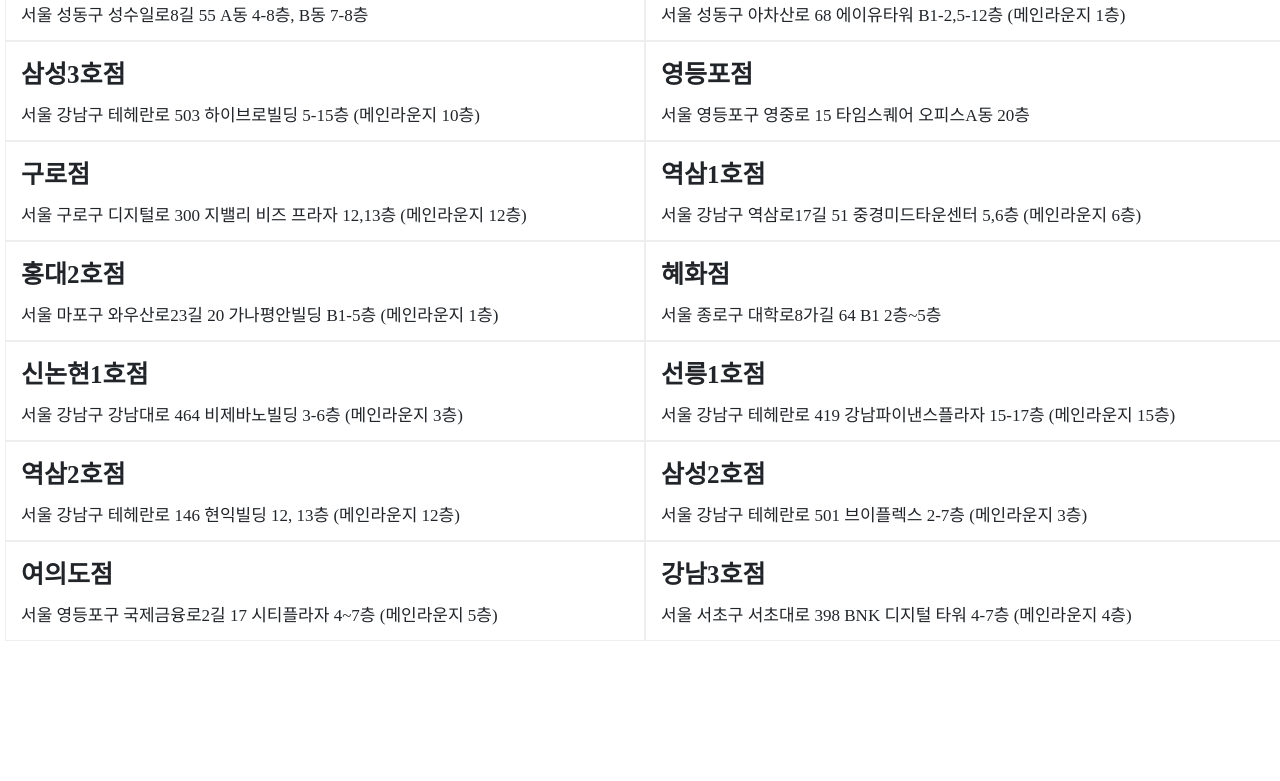
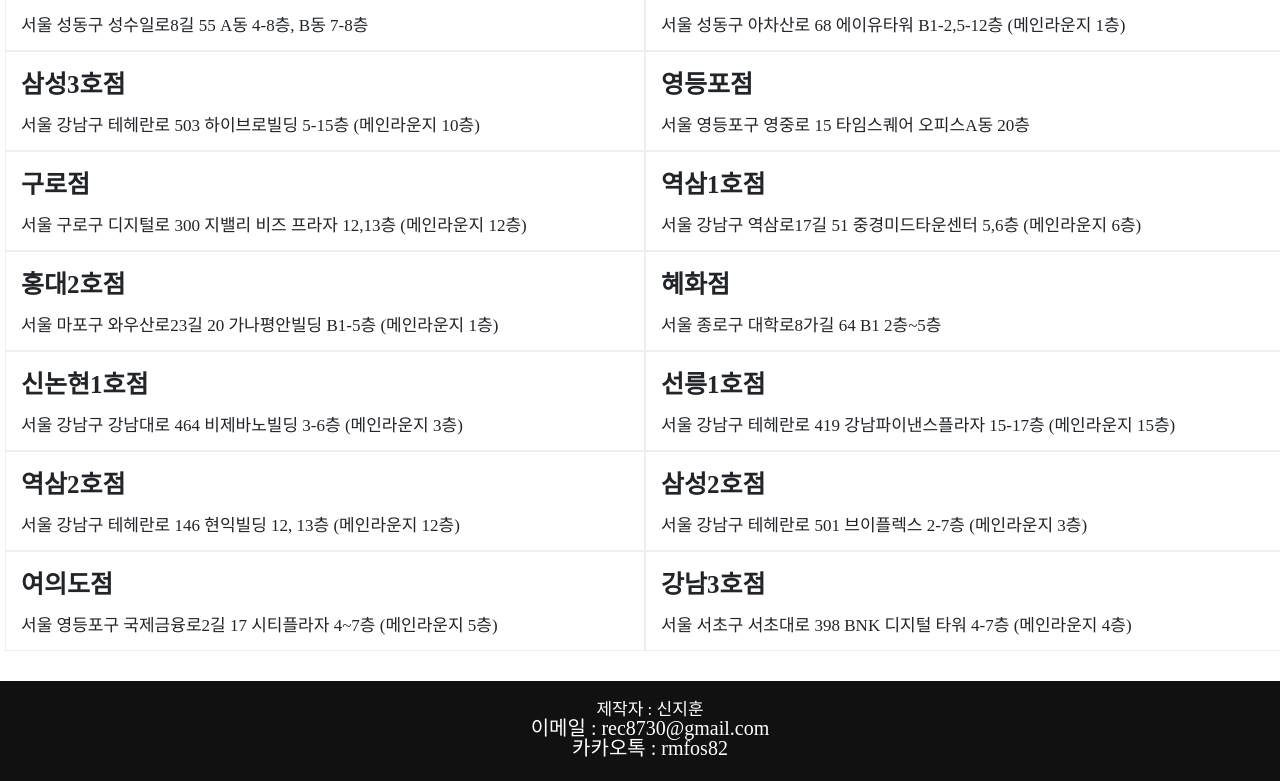
Before and after one commit to jihoon8730/05_project, a React app: page /detail/1 in a window 1280 px wide. Shown: the part 2009-2790 px from the top of the page. Before the commit the page ends 2650 px from the top, so only its background shows below. Built offline with nearby package versions, Linux system fonts and the light colour scheme.

Commit message:
ADD : footer 추가

```diff
--- a/src/Router.js
+++ b/src/Router.js
@@ -5,6 +5,7 @@
 import List from "./pages/List/List";
 import Detail from "./pages/Detail/Detail";
 import Nav from "./pages/Nav/Nav";
+import Footer from "./pages/Footer/Footer";
 
 const Router = () => {
   const [office, setOffice] = useState([]);
@@ -26,6 +27,7 @@
         <Route path='/list' element={<List office={office}/>}/>
         <Route path='/detail/:id' element={<Detail office={office}/>}/>
       </Routes>
+      <Footer />
     </>
   )
 }
--- a/src/pages/Detail/Detail.js
+++ b/src/pages/Detail/Detail.js
@@ -19,6 +19,7 @@
         </div>
       </div>
       <div className='places'>
+        <h4 className='places-head-title'>지점</h4>
         {
           office[id]?.place.map(({place_title, place_address}) => {
             return (
--- a/src/pages/Detail/Detail.scss
+++ b/src/pages/Detail/Detail.scss
@@ -1,7 +1,7 @@
 .Detail {
   width: 1300px;
   margin: 0px auto;
-  height: 1000px;
+  height: auto;
 
   .images {
     position: relative;
@@ -75,9 +75,15 @@
 
   .places {
     width: 1300px;
-    height: 500px;
+    height: auto;
     padding-left: 5px;
-    margin-top: 70px;
+    margin: 30px 0px;
+
+    .places-head-title {
+      margin-bottom: 20px;
+      font-size: 30px;
+      font-weight: 700;
+    }
 
     .place {
       display: inline-block;
--- /dev/null
+++ b/src/pages/Footer/Footer.js
@@ -0,0 +1,16 @@
+import React from "react";
+import './Footer.scss';
+
+const Footer = () => {
+  return (
+    <div className="Footer">
+      <div className="footer-content">
+        <h4 className="name">제작자 : 신지훈</h4>
+        <p className="email">이메일 : rec8730@gmail.com </p>
+        <p className="kakao">카카오톡 : rmfos82</p>
+      </div>
+    </div>
+  )
+}
+
+export default Footer;
--- /dev/null
+++ b/src/pages/Footer/Footer.scss
@@ -0,0 +1,22 @@
+.Footer {
+  width: 1300px;
+  height: 100px;
+  margin: 0px auto;
+  padding-top: 20px;
+  background-color: #111111;
+  color: #ffffff;
+  text-align: center;
+
+
+  .name {
+    font-size: 17px;
+  }
+
+  .email {
+    font-size: 20px;
+  }
+
+  .kakao {
+    font-size: 20px;
+  }
+}
--- a/src/pages/Main/components/BestOfficeSlider/BestOfficeSlider.js
+++ b/src/pages/Main/components/BestOfficeSlider/BestOfficeSlider.js
@@ -15,7 +15,7 @@
     slidesToShow: 4,
     slidesToScroll: 1,
     autoplay: true,
-    autoplaySpeed: 3000,
+    autoplaySpeed: 2000,
     draggable: false,
     arrows: true,
   };
```
